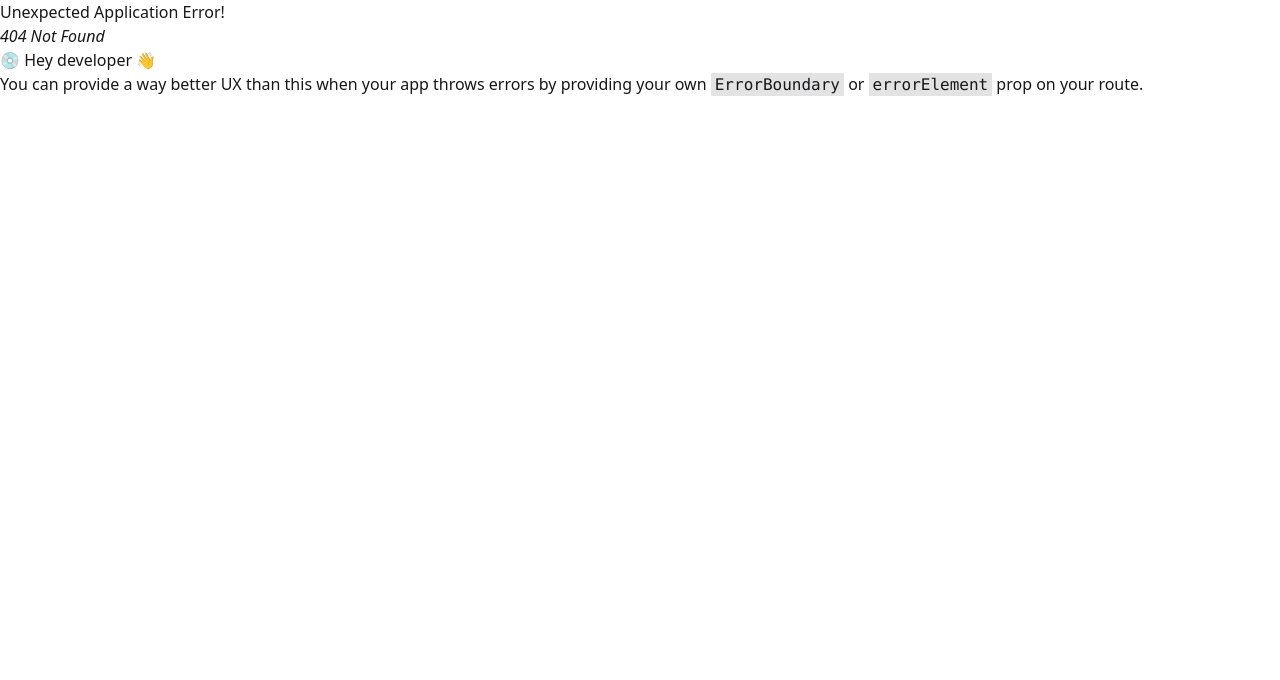
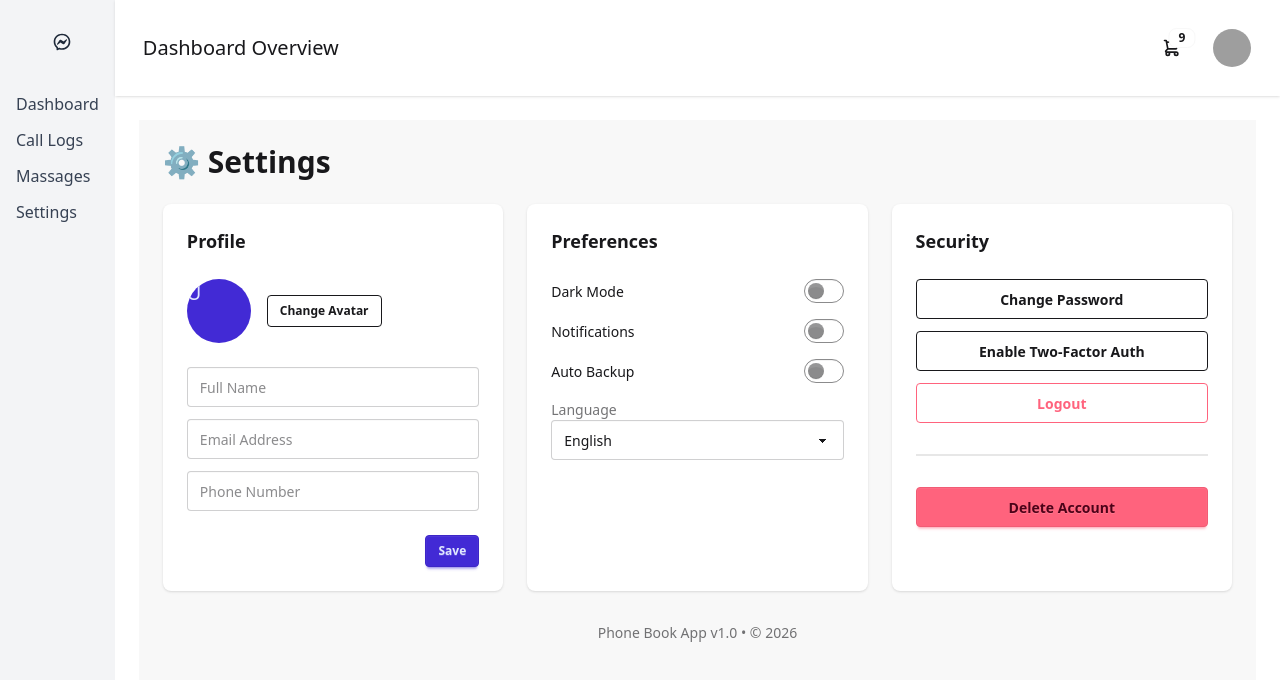
Before and after one commit to ratanchowdhury360/phonebook-dashboard-client, a React (Vite) app: page /settings in a window 1280 px wide. Before the commit this address had no page. Shown: the top 680 px of the page. Built offline with nearby package versions, Linux system fonts and the light colour scheme; grey boxes are pictures that could not be loaded.

Commit message:
settings component ui design

```diff
--- /dev/null
+++ b/src/Pages/Settings/Settings.jsx
@@ -0,0 +1,119 @@
+import React from "react";
+
+const Settings = () => {
+  return (
+    <div className="min-h-screen bg-base-200 p-6">
+      {/* Header */}
+      <h1 className="mb-6 text-3xl font-bold">⚙️ Settings</h1>
+
+      <div className="grid grid-cols-1 md:grid-cols-3 gap-6">
+        {/* Profile Settings */}
+        <div className="card bg-base-100 shadow">
+          <div className="card-body">
+            <h2 className="card-title">Profile</h2>
+
+            <div className="flex items-center gap-4 mt-4">
+              <div className="avatar placeholder">
+                <div className="bg-primary text-primary-content rounded-full w-16">
+                  <span className="text-xl">U</span>
+                </div>
+              </div>
+              <button className="btn btn-outline btn-sm">
+                Change Avatar
+              </button>
+            </div>
+
+            <div className="mt-4 space-y-3">
+              <input
+                type="text"
+                placeholder="Full Name"
+                className="input input-bordered w-full"
+              />
+              <input
+                type="email"
+                placeholder="Email Address"
+                className="input input-bordered w-full"
+              />
+              <input
+                type="tel"
+                placeholder="Phone Number"
+                className="input input-bordered w-full"
+              />
+            </div>
+
+            <div className="card-actions justify-end mt-4">
+              <button className="btn btn-primary btn-sm">Save</button>
+            </div>
+          </div>
+        </div>
+
+        {/* App Preferences */}
+        <div className="card bg-base-100 shadow">
+          <div className="card-body">
+            <h2 className="card-title">Preferences</h2>
+
+            <div className="mt-4 space-y-4">
+              <div className="flex items-center justify-between">
+                <span>Dark Mode</span>
+                <input type="checkbox" className="toggle toggle-primary" />
+              </div>
+
+              <div className="flex items-center justify-between">
+                <span>Notifications</span>
+                <input type="checkbox" className="toggle toggle-primary" />
+              </div>
+
+              <div className="flex items-center justify-between">
+                <span>Auto Backup</span>
+                <input type="checkbox" className="toggle toggle-primary" />
+              </div>
+
+              <div>
+                <label className="label">
+                  <span className="label-text">Language</span>
+                </label>
+                <select className="select select-bordered w-full">
+                  <option>English</option>
+                  <option>Spanish</option>
+                  <option>French</option>
+                </select>
+              </div>
+            </div>
+          </div>
+        </div>
+
+        {/* Security */}
+        <div className="card bg-base-100 shadow">
+          <div className="card-body">
+            <h2 className="card-title">Security</h2>
+
+            <div className="mt-4 space-y-3">
+              <button className="btn btn-outline w-full">
+                Change Password
+              </button>
+              <button className="btn btn-outline w-full">
+                Enable Two-Factor Auth
+              </button>
+              <button className="btn btn-error btn-outline w-full">
+                Logout
+              </button>
+            </div>
+
+            <div className="divider"></div>
+
+            <button className="btn btn-error w-full">
+              Delete Account
+            </button>
+          </div>
+        </div>
+      </div>
+
+      {/* Footer */}
+      <div className="mt-8 text-center text-sm opacity-60">
+        Phone Book App v1.0 • © 2026
+      </div>
+    </div>
+  );
+};
+
+export default Settings;
--- a/src/Router/Router.jsx
+++ b/src/Router/Router.jsx
@@ -3,6 +3,7 @@ import HomeLayout from "../Layout/HomeLayout";
 import Dashboard from "../Pages/Dashboard/Dashboard";
 import CallLogs from "../Pages/CallLogs/CallLogs";
 import Massages from "../Pages/Massages/Massages";
+import Settings from "../Pages/Settings/Settings";
 
 
  export const router = createBrowserRouter([
@@ -17,6 +18,7 @@ import Massages from "../Pages/Massages/Massages";
           Component: CallLogs
         },
         {path: "/messages", Component: Massages},
+        {path: "/settings", Component: Settings},
 
     ]
   },
```
